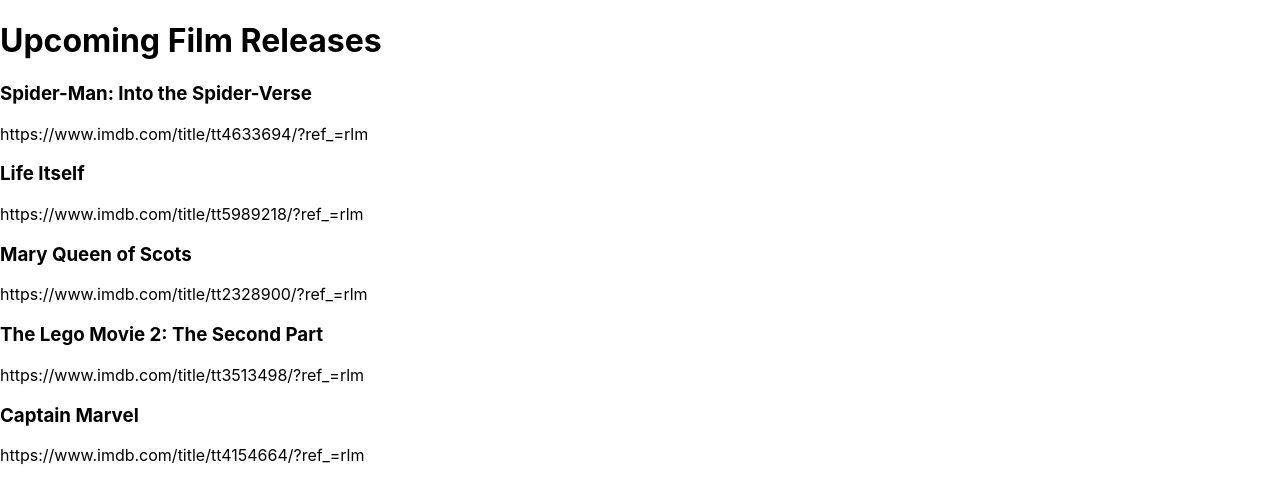
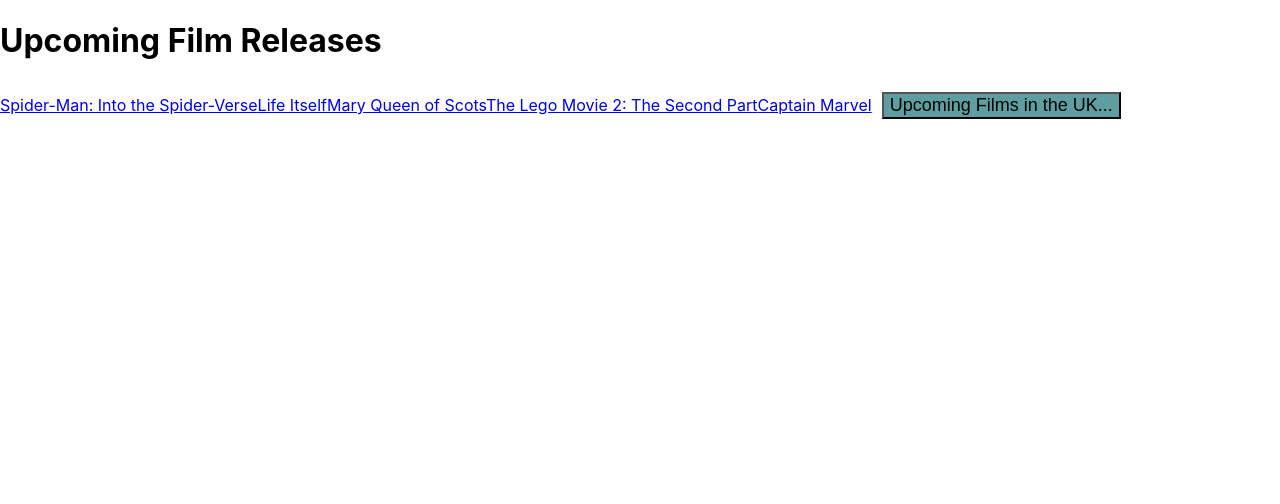
Before and after one commit to ianflod/react_components_FilmHW, a React (Create React App) app: page / in a window 1280 px wide. Shown: the top 504 px of the page. Built offline with nearby package versions, Linux system fonts and the light colour scheme.

Commit message:
Button added, links working but display poor

```diff
--- a/src/App.css
+++ b/src/App.css
@@ -1,38 +1,5 @@
-.App {
-  text-align: center;
+.button {
+  background-color: cadetblue;
+  font-size: large;
+  margin: 10px;
 }
-
-.App-logo {
-  height: 40vmin;
-  pointer-events: none;
-}
-
-@media (prefers-reduced-motion: no-preference) {
-  .App-logo {
-    animation: App-logo-spin infinite 20s linear;
-  }
-}
-
-.App-header {
-  background-color: #282c34;
-  min-height: 100vh;
-  display: flex;
-  flex-direction: column;
-  align-items: center;
-  justify-content: center;
-  font-size: calc(10px + 2vmin);
-  color: white;
-}
-
-.App-link {
-  color: #61dafb;
-}
-
-@keyframes App-logo-spin {
-  from {
-    transform: rotate(0deg);
-  }
-  to {
-    transform: rotate(360deg);
-  }
-}
--- a/src/components/FilmDetails.js
+++ b/src/components/FilmDetails.js
@@ -6,8 +6,10 @@
     return (
 
         <>
-            <h3>{film.name}</h3>
-            <p>{film.url}</p>
+            {/* <h3>{film.name}</h3> */}
+            <a href={film.url}>{film.name}</a>
+
+
         </>
 
     );
--- a/src/components/FilmLink.js
+++ b/src/components/FilmLink.js
@@ -0,0 +1,15 @@
+import React from "react";
+
+const FilmLink = () => {
+    window.open("https://www.imdb.com/calendar/?region=gb")
+
+    return (
+        <>
+            <button onClick={FilmLink} className='button'>Upcoming Films in the UK...</button>
+
+        </>
+    )
+
+}
+
+export default FilmLink;
--- a/src/components/FilmList.js
+++ b/src/components/FilmList.js
@@ -15,6 +15,7 @@
         <>
             {filmNodes}
         </>
+
     )
 
 }
--- a/src/containers/FilmReleases.js
+++ b/src/containers/FilmReleases.js
@@ -1,5 +1,6 @@
 import React, { useState } from 'react';
 import FilmList from "../components/FilmList";
+import FilmLink from '../components/FilmLink';
 
 
 const FilmReleases = () => {
@@ -37,6 +38,8 @@
         <>
             <h1>Upcoming Film Releases</h1>
             <FilmList films={films} />
+            <FilmLink />
+
         </>
 
     );
```
